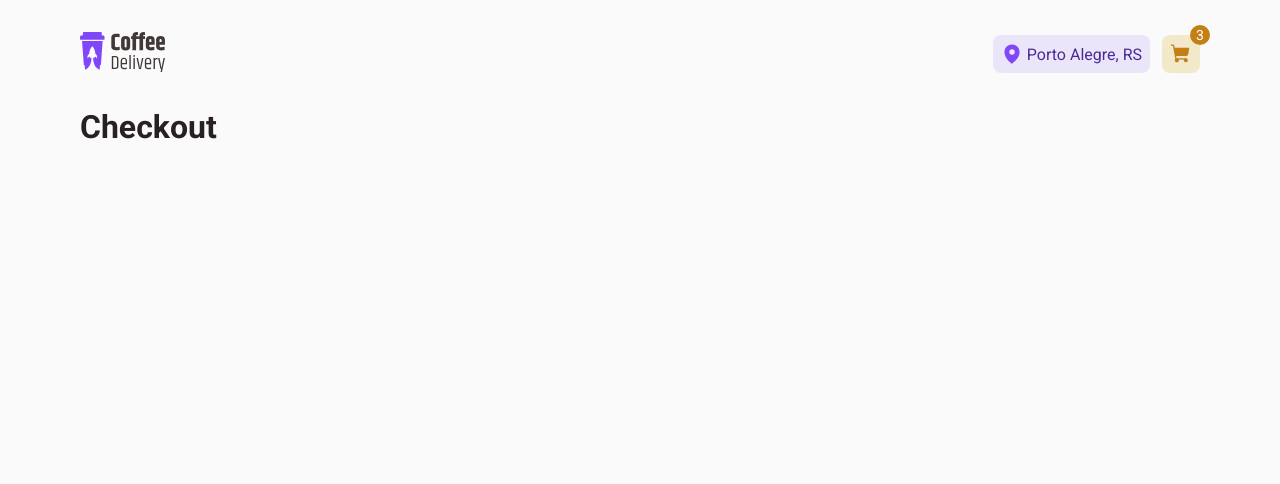
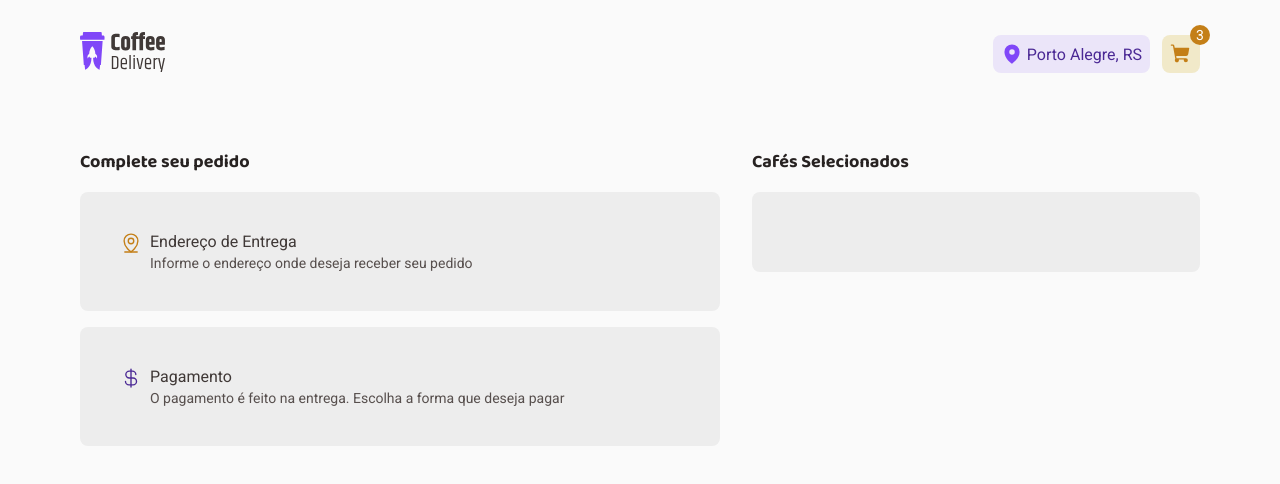
Before and after one commit to natan3001/Desafio-02---Coffee-Delivery, a React (Vite) app: page /checkout in a window 1280 px wide. Shown: the top 484 px of the page. Built offline with nearby package versions, Linux system fonts and the light colour scheme.

Commit message:
Criado o componente ContentHeader na página de Checkout

```diff
--- /dev/null
+++ b/src/pages/Checkout/ContentHeader/index.tsx
@@ -0,0 +1,23 @@
+import { ReactNode } from 'react'
+
+import { ContentHeaderContainer, ContentIconsColors } from "./styles"
+
+interface ContentHeaderProps extends ContentIconsColors {
+  title: string
+  subtitle: string
+  icon: ReactNode
+}
+
+export function ContentHeader({ title, subtitle, icon, color }: ContentHeaderProps) {
+  return (
+    <ContentHeaderContainer color={color}>
+      {icon}
+      <div>
+        {title}
+        <span>
+          {subtitle}
+        </span>
+      </div>
+    </ContentHeaderContainer>
+  )
+}
--- /dev/null
+++ b/src/pages/Checkout/ContentHeader/styles.ts
@@ -0,0 +1,32 @@
+import styled from "styled-components";
+
+const ICON_COLOR = {
+  'purple': 'purple-700',
+  'yellow': 'yelllow-700'
+} as const
+
+export interface ContentIconsColors {
+  color: keyof typeof ICON_COLOR
+}
+
+export const ContentHeaderContainer = styled.div<ContentIconsColors>`
+  display: flex;
+  gap: .5rem;
+
+  svg{
+    color: ${props => props.theme[ICON_COLOR[props.color]]};;
+  }
+
+  div{
+    display: flex;
+    flex-direction: column;
+    color: ${props => props.theme["base-500"]};
+    font-weight: 1.3;
+
+    span{
+      color: ${props => props.theme["base-400"]};
+      font-size: 0.875rem;
+      margin-top: .25rem;
+    }
+  }
+`
--- a/src/pages/Checkout/index.tsx
+++ b/src/pages/Checkout/index.tsx
@@ -1,5 +1,38 @@
+import { ContentHeader } from "./ContentHeader";
+import { MapPinLine, CurrencyDollar } from 'phosphor-react'
+
+import { CheckoutContainer, CheckoutContent } from "./styles";
+
 export function Checkout() {
   return (
-    <h1>Checkout</h1>
+    <main>
+      <CheckoutContainer>
+        <div>
+          <h1>Complete seu pedido</h1>
+          <CheckoutContent>
+            <ContentHeader
+              title='Endereço de Entrega'
+              subtitle='Informe o endereço onde deseja receber seu pedido'
+              icon={<MapPinLine size={22} />}
+              color='yellow'
+            />
+          </CheckoutContent>
+          <CheckoutContent>
+            <ContentHeader
+              title='Pagamento'
+              subtitle='O pagamento é feito na entrega. Escolha a forma que deseja pagar'
+              icon={<CurrencyDollar size={22} />}
+              color='purple'
+            />
+          </CheckoutContent>
+        </div>
+        <div>
+          <h2>Cafés Selecionados</h2>
+          <CheckoutContent>
+
+          </CheckoutContent>
+        </div>
+      </CheckoutContainer>
+    </main>
   )
 }
--- a/src/pages/Checkout/styles.ts
+++ b/src/pages/Checkout/styles.ts
@@ -0,0 +1,21 @@
+import styled from "styled-components";
+
+export const CheckoutContainer = styled.form`
+  margin-top: 2.5rem;
+  display: grid;
+  grid-template-columns: 1fr 28rem;
+  gap: 2rem;
+
+  h1, h2{
+    font-size: 1.125rem;
+    font-family: 'Baloo 2', sans-serif;
+  }
+`
+
+export const CheckoutContent = styled.div`
+  margin-top: 1rem;
+  padding: 2.5rem;
+  border-radius: 8px;
+
+  background: ${props => props.theme["base-150"]};
+`
```
